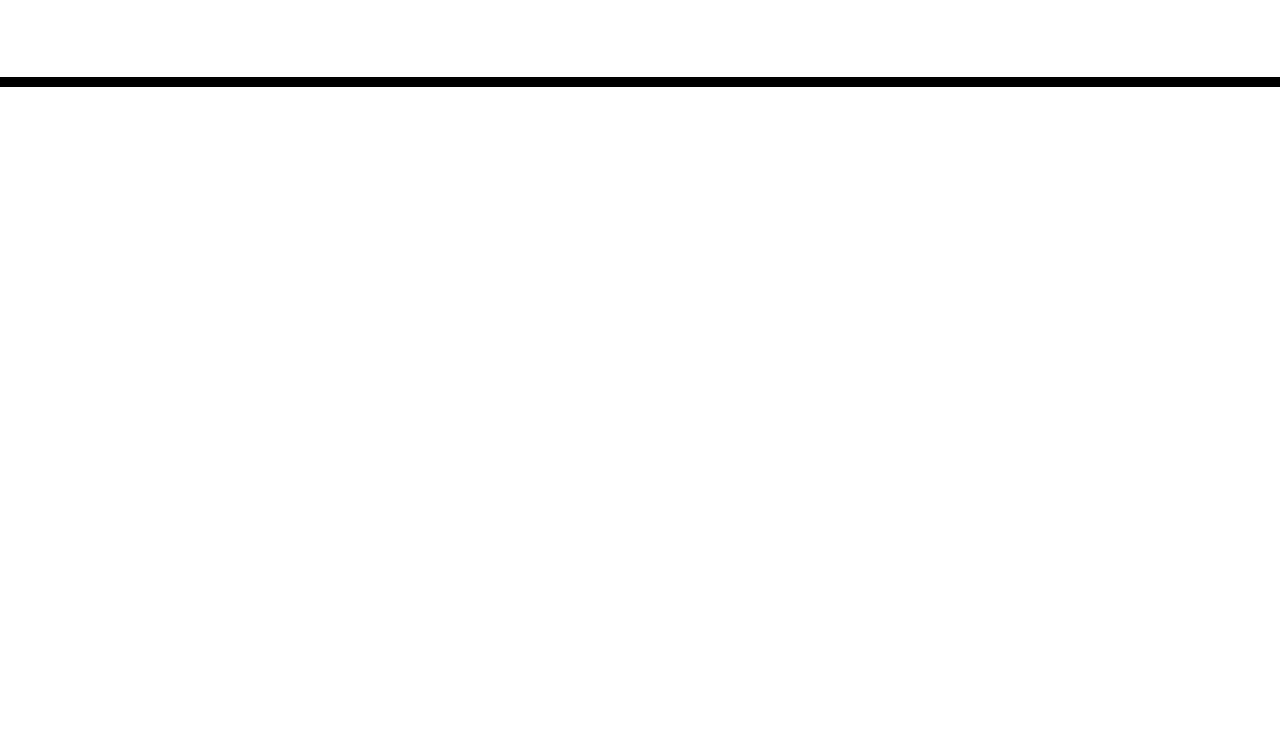
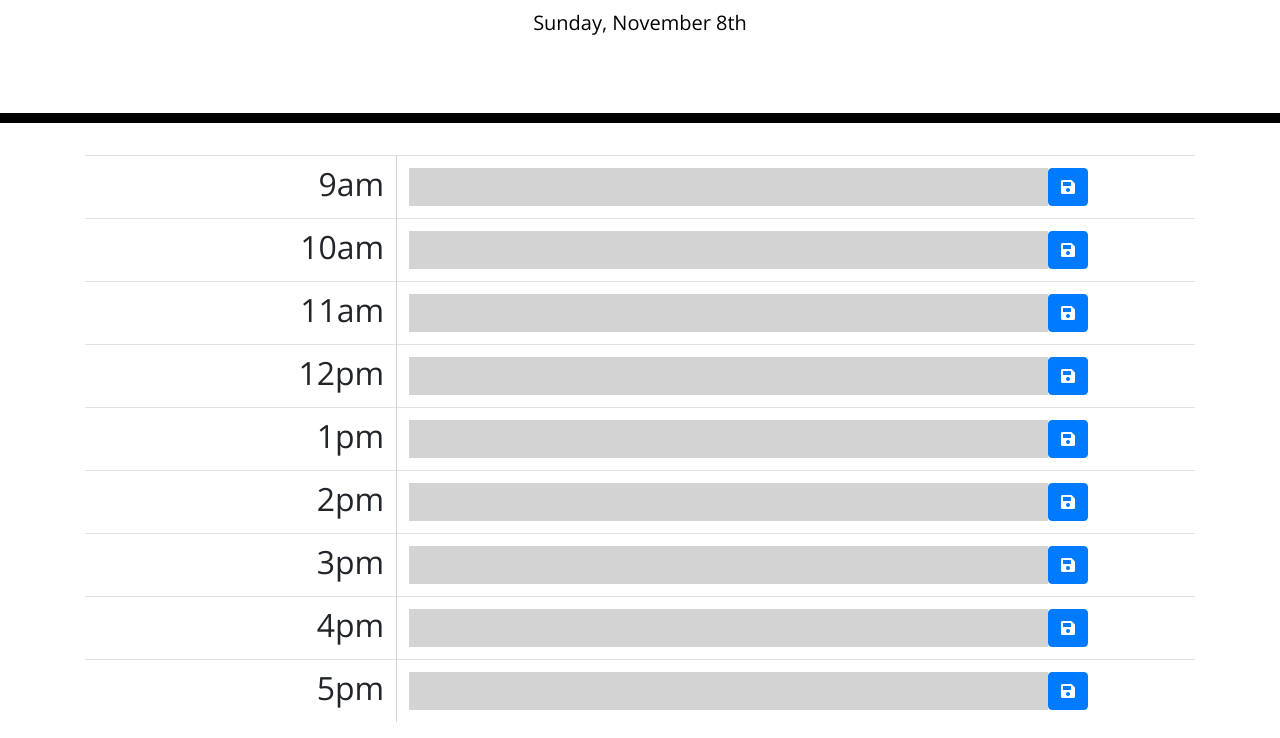
Before and after one commit to vtaymany/workday-scheduler, a plain HTML site: page index.html in a window 1280 px wide. Shown: the part 181-919 px from the top of the page. Before the commit the page ends 800 px from the top, so only its background shows below. Drawn offline with nearby package versions, Linux system fonts and the light colour scheme.

Commit message:
adds row

```diff
--- /dev/null
+++ b/Develop/script.js
@@ -0,0 +1,5 @@
+//Sets the current date to the top of the
+var currentDate = moment().format('dddd, MMMM Do')
+$('#currentDay').text(currentDate)
+
+console.log(moment().format('HH'))
--- a/Develop/style.css
+++ b/Develop/style.css
@@ -4,7 +4,7 @@ body {
   line-height: 1;
 }
 
-textarea{
+textarea {
   background: transparent;
   border: none;
   resize: none;
@@ -21,11 +21,11 @@ textarea{
   border-bottom: 10px solid black;
 }
 
-.description{
+.description {
   white-space: pre-wrap;
 }
 
-.time-block{
+.time-block {
   text-align: center;
   border-radius: 15px;
 }
@@ -33,7 +33,7 @@ textarea{
 .row {
   white-space: pre-wrap;
   height: 80px;
-  border-top: 1px solid white;;
+  border-top: 1px solid white;
 }
 
 .hour {
@@ -61,11 +61,31 @@ textarea{
   border-left: 1px solid black;
   border-top-right-radius: 15px;
   border-bottom-right-radius: 15px;
-  background-color: #06AED5;
+  background-color: #06aed5;
   color: white;
 }
 
 .saveBtn i:hover {
   font-size: 20px;
-  transition: all .3s ease-in-out;
+  transition: all 0.3s ease-in-out;
 }
+
+#event-input {
+  width: 100%;
+  border: none;
+  background-color: lightgrey;
+  padding: 0.5em;
+}
+
+#time {
+  text-align: right;
+  font-size: 2em;
+  border-right: 1px solid lightgrey;
+}
+
+#save {
+  padding-left: 0px;
+}
+#event {
+  padding-right: 0px;
+}
--- a/index.html
+++ b/index.html
@@ -29,10 +29,96 @@
       <p id="currentDay" class="lead"></p>
     </header>
     <div class="container">
-      <!-- Timeblocks go here -->
+      <table class="table">
+        <tbody>
+          <tr>
+            <td id="time" data-hour="9">9am</td>
+            <td id="event">
+              <input id="event-input" type="text">
+            </td>
+            <td id="save">
+              <button type="button" class="btn btn-primary" id="save-button"><i class="fas fa-save"></i></button>
+            </td>
+          </tr>
+          <tr>
+            <td id="time" data-hour="10">10am</td>
+            <td id="event">
+              <input id="event-input" type="text">
+            </td>
+            <td id="save">
+              <button type="button" class="btn btn-primary" id="save-button"><i class="fas fa-save"></i></button>
+            </td>
+          </tr>
+          <tr>
+            <td id="time" data-hour="11">11am</td>
+            <td id="event">
+              <input id="event-input" type="text">
+            </td>
+            <td id="save">
+              <button type="button" class="btn btn-primary" id="save-button"><i class="fas fa-save"></i></button>
+            </td>
+          </tr>
+          <tr>
+            <td id="time" data-hour="12">12pm</td>
+            <td id="event">
+              <input id="event-input" type="text">
+            </td>
+            <td id="save">
+              <button type="button" class="btn btn-primary" id="save-button"><i class="fas fa-save"></i></button>
+            </td>
+          </tr>
+          <tr>
+            <td id="time" data-hour="13">1pm</td>
+            <td id="event">
+              <input id="event-input" type="text">
+            </td>
+            <td id="save">
+              <button type="button" class="btn btn-primary" id="save-button"><i class="fas fa-save"></i></button>
+            </td>
+          </tr>
+          <tr>
+            <td id="time" data-hour="14">2pm</td>
+            <td id="event">
+              <input id="event-input" type="text">
+            </td>
+            <td id="save">
+              <button type="button" class="btn btn-primary" id="save-button"><i class="fas fa-save"></i></button>
+            </td>
+          </tr>
+          <tr>
+            <td id="time" data-hour="15">3pm</td>
+            <td id="event">
+              <input id="event-input" type="text">
+            </td>
+            <td id="save">
+              <button type="button" class="btn btn-primary" id="save-button"><i class="fas fa-save"></i></button>
+            </td>
+          </tr>
+          <tr>
+            <td id="time" data-hour="16">4pm</td>
+            <td id="event">
+              <input id="event-input" type="text">
+            </td>
+            <td id="save">
+              <button type="button" class="btn btn-primary" id="save-button"><i class="fas fa-save"></i></button>
+            </td>
+          </tr>
+          <tr>
+            <td id="time" data-hour="17">5pm</td>
+            <td id="event">
+              <input id="event-input" type="text">
+            </td>
+            <td id="save">
+              <button type="button" class="btn btn-primary" id="save-button"><i class="fas fa-save"></i></button>
+            </td>
+          </tr>
+          <tr>
+        </tbody>
+      </table>
     </div>
 
     <script src="https://cdnjs.cloudflare.com/ajax/libs/jquery/3.2.1/jquery.min.js"></script>
     <script src="https://cdnjs.cloudflare.com/ajax/libs/moment.js/2.24.0/moment.min.js"></script>
+    <script src="./Develop/script.js"></script>
   </body>
 </html>
```
